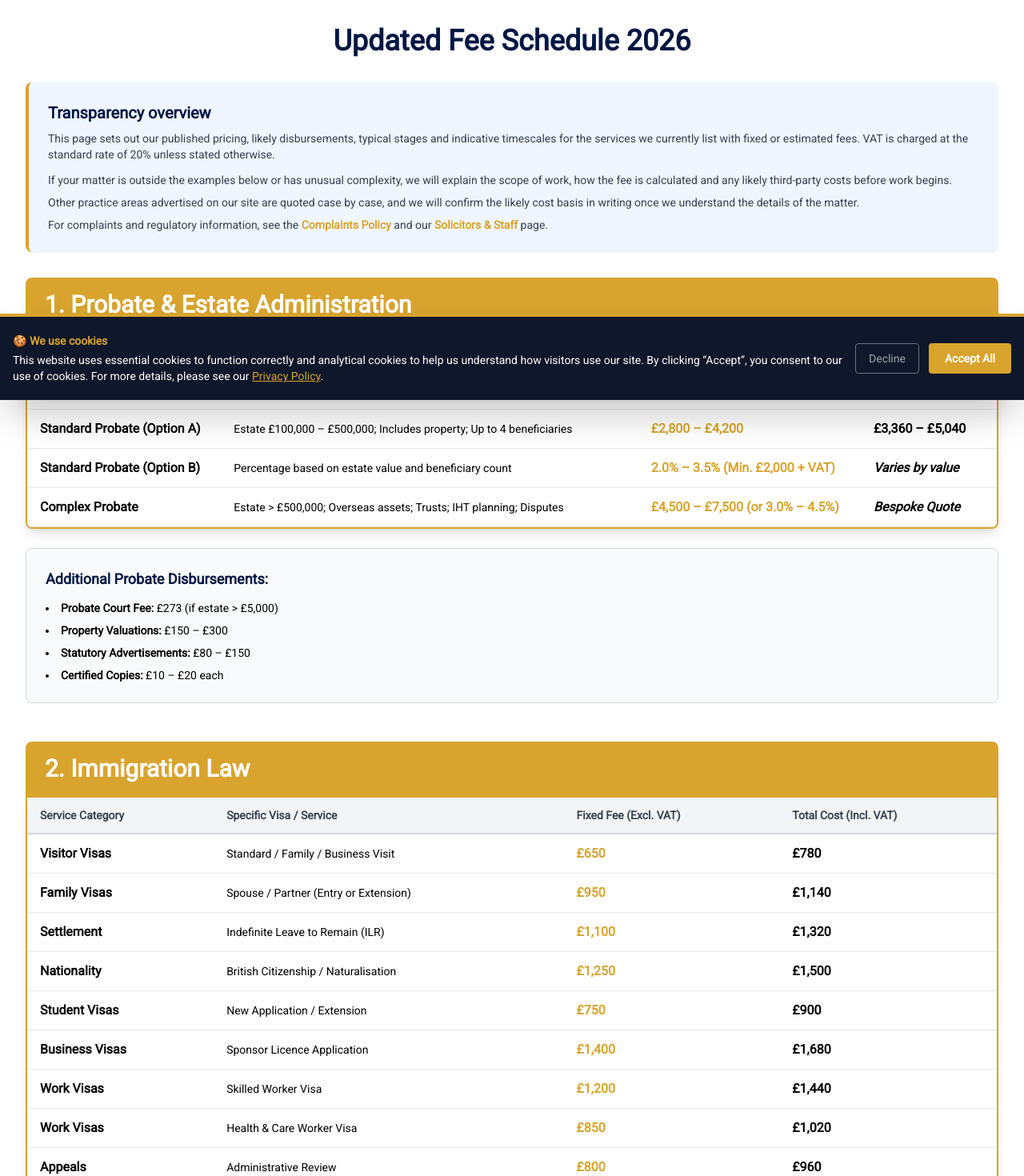
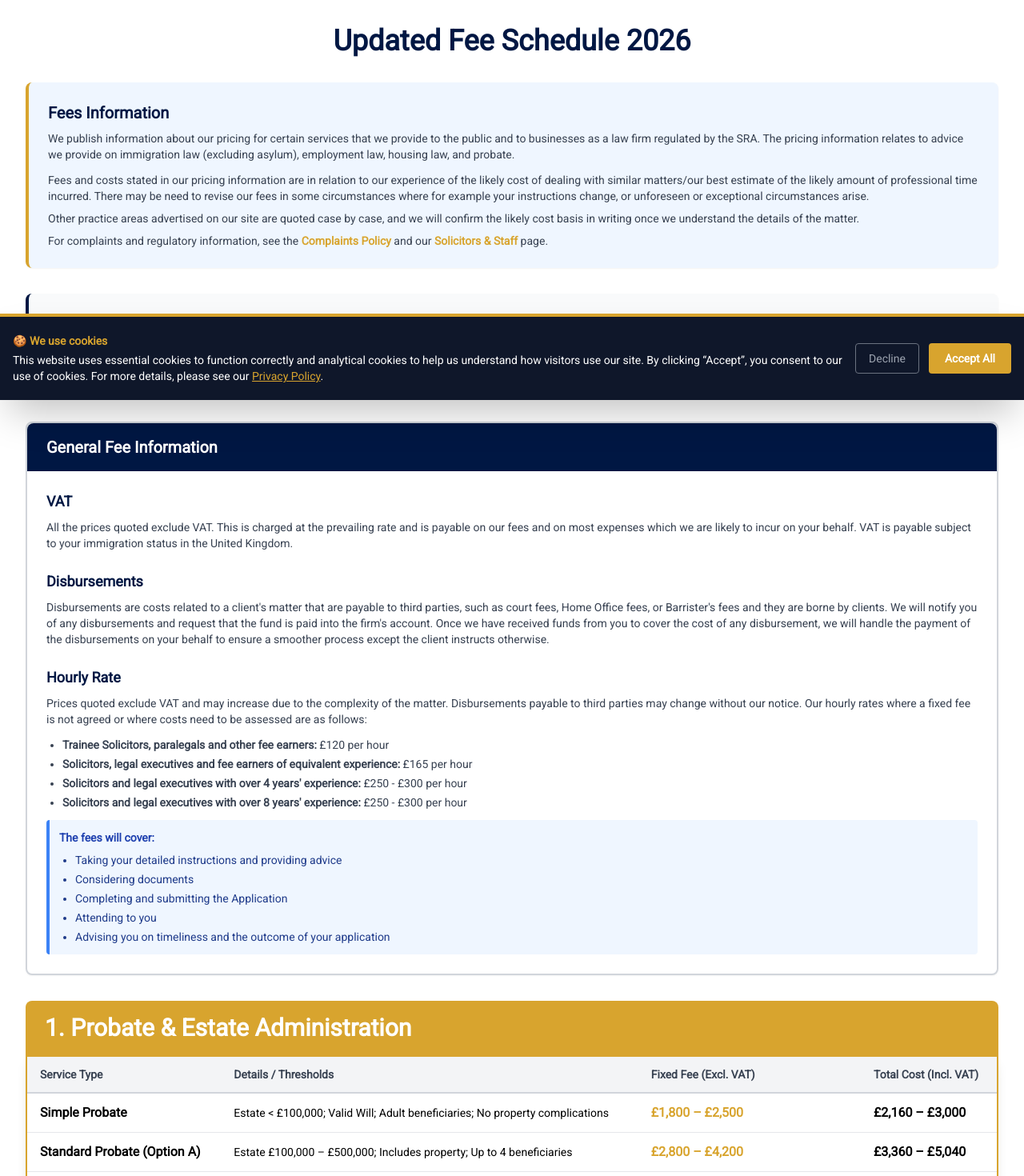
Before and after one commit to coolrass1/jdswebsiteapp, a Next.js app: page /fees in a window 1280 px wide. Shown: the part 300-1770 px from the top of the page at 80% size. Built offline with nearby package versions, Linux system fonts and the light colour scheme.

Commit message:
will version

```diff
--- a/app/components/PracticeArea.jsx
+++ b/app/components/PracticeArea.jsx
@@ -1,10 +1,27 @@
 import React from "react";
 import Image from 'next/image'
+import Link from 'next/link'
+
 export const PracticeArea = ({practice}) => {
+  // Services with published pricing on the fees page
+  const servicesWithPricing = ['Immigration Law', 'Employment Law', 'Housing Law'];
+  const hasPricing = servicesWithPricing.includes(practice.title);
+
   return (
     <div className="bg-white shadow-md flex py-8 sm:py-10 md:py-12 px-6 sm:px-8 md:px-12 flex-col justify-start items-start gap-6 sm:gap-8 md:gap-10 hover:shadow-2xl transition-shadow [&>*:nth-child(1)]:hover:bg-secondary">
-      <div className="w-16 h-16 sm:w-18 sm:h-18 md:w-20 md:h-20 flex justify-center items-center border-2 border-primary rounded-full transition-colors">
-        <Image  src={practice.url} alt="image" width={30} height={30} className="w-6 h-6 sm:w-7 sm:h-7 md:w-8 md:h-8"/>
+      <div className="flex justify-between items-start w-full gap-4">
+        <div className="w-16 h-16 sm:w-18 sm:h-18 md:w-20 md:h-20 flex justify-center items-center border-2 border-primary rounded-full transition-colors">
+          <Image  src={practice.url} alt="image" width={30} height={30} className="w-6 h-6 sm:w-7 sm:h-7 md:w-8 md:h-8"/>
+        </div>
+
+        {hasPricing && (
+          <Link href="/fees" className="inline-flex items-center gap-1 px-3 py-1.5 sm:px-4 sm:py-2 bg-primary text-white text-xs sm:text-sm font-semibold rounded hover:bg-secondary transition-colors">
+            <svg xmlns="http://www.w3.org/2000/svg" className="h-4 w-4" fill="none" viewBox="0 0 24 24" stroke="currentColor">
+              <path strokeLinecap="round" strokeLinejoin="round" strokeWidth={2} d="M12 8c-1.657 0-3 .895-3 2s1.343 2 3 2 3 .895 3 2-1.343 2-3 2m0-8c1.11 0 2.08.402 2.599 1M12 8V7m0 1v8m0 0v1m0-1c-1.11 0-2.08-.402-2.599-1M21 12a9 9 0 11-18 0 9 9 0 0118 0z" />
+            </svg>
+            View Pricing
+          </Link>
+        )}
       </div>
 
       <p className="text-xl sm:text-2xl text-center font-bold uppercase leading-tight">{practice.title}</p>
--- a/app/components/solicitors/Solicitor.jsx
+++ b/app/components/solicitors/Solicitor.jsx
@@ -54,7 +54,7 @@ const Solicitor = () => {
             Afame, Kingsley, John OFFIAH; “AJ” to colleagues, other lawyers, and
             clients alike.
             <br />
-            Admitted as a Solicitor end of 1999; in 24th year as a Solicitor
+            Admitted as a Solicitor end of 1999; in 27th year as a Solicitor
             with unrestricted Practising Certificate; approaching 30 years in
             the law.
           </p>
--- a/app/components/solicitors/Solicitor2.jsx
+++ b/app/components/solicitors/Solicitor2.jsx
@@ -32,7 +32,7 @@ const Solicitor2 = () => {
           </h1>
           <h3 className="font-extrabold mb-2">Director / Solicitor </h3>
           <p className="py-2 text-justify">
-            Wil is a Solicitor of the Supreme Court of England &amp; Wales (admitted 2005), now in his <strong>20th year of post-qualification experience (PQE)</strong>. He is a co-Director and co-founder of JDS Solicitors Ltd.
+            Wil is a Solicitor of the Supreme Court of England &amp; Wales (admitted 2005), now in his <strong>18th year of post-qualification experience (PQE)</strong>. He is a co-Director and co-founder of JDS Solicitors Ltd.
           </p>
           <p className="py-2 text-justify">
             He has extensive expertise in civil litigation, business law, commercial property, immigration law, written submissions, risk management, and regulatory compliance. Wil also plays a leading role in the firm's compliance and supervision functions.
--- a/app/fees/page.jsx
+++ b/app/fees/page.jsx
@@ -11,13 +11,13 @@ const Feeuptodate = () => {
         </h1>
 
         <div className="mb-8 bg-blue-50 border-l-4 border-primary p-4 sm:p-6 rounded-lg shadow-sm">
-          <h2 className="text-lg sm:text-xl font-bold text-secondary mb-2">Transparency overview</h2>
+          <h2 className="text-lg sm:text-xl font-bold text-secondary mb-2">Fees Information</h2>
           <p className="text-xs sm:text-sm text-gray-700 leading-relaxed">
-            This page sets out our published pricing, likely disbursements, typical stages and indicative timescales for the services we currently list with fixed or estimated fees. VAT is charged at the standard rate of 20% unless stated otherwise.
+            We publish information about our pricing for certain services that we provide to the public and to businesses as a law firm regulated by the SRA. The pricing information relates to advice we provide on immigration law (excluding asylum), employment law, housing law, and probate.
           </p>
           <div className="mt-3 text-xs sm:text-sm text-gray-700 space-y-2">
             <p>
-              If your matter is outside the examples below or has unusual complexity, we will explain the scope of work, how the fee is calculated and any likely third-party costs before work begins.
+              Fees and costs stated in our pricing information are in relation to our experience of the likely cost of dealing with similar matters/our best estimate of the likely amount of professional time incurred. There may be need to revise our fees in some circumstances where for example your instructions change, or unforeseen or exceptional circumstances arise.
             </p>
             <p>
               Other practice areas advertised on our site are quoted case by case, and we will confirm the likely cost basis in writing once we understand the details of the matter.
@@ -25,6 +25,64 @@ const Feeuptodate = () => {
             <p>
               For complaints and regulatory information, see the <Link href="/policy" className="font-semibold text-primary hover:underline">Complaints Policy</Link> and our <Link href="/solicitors" className="font-semibold text-primary hover:underline">Solicitors &amp; Staff</Link> page.
             </p>
+          </div>
+        </div>
+
+        {/* Initial Consultation */}
+        <div className="mb-8 bg-gray-50 border-l-4 border-secondary p-4 sm:p-6 rounded-lg shadow-sm">
+          <h2 className="text-lg sm:text-xl font-bold text-secondary mb-3">Initial Consultation</h2>
+          <p className="text-xs sm:text-sm text-gray-700 leading-relaxed">
+            We offer an initial no obligation consultation which can either be in person or remotely via telephone, Zoom or any other agreed online platform. The cost of this service is between <strong>£150-£250 per hour excluding VAT</strong> depending on the year of experience of the solicitor or caseworker handling the matter.
+          </p>
+        </div>
+
+        {/* General Fee Information */}
+        <div className="mb-8 bg-white border-2 border-gray-300 rounded-lg shadow-sm">
+          <div className="bg-secondary text-white px-3 sm:px-6 py-3 sm:py-4 rounded-t-lg">
+            <h2 className="text-lg sm:text-xl font-bold">General Fee Information</h2>
+          </div>
+          <div className="p-4 sm:p-6 space-y-6">
+
+            {/* VAT Section */}
+            <div>
+              <h3 className="text-base sm:text-lg font-bold text-secondary mb-2">VAT</h3>
+              <p className="text-xs sm:text-sm text-gray-700 leading-relaxed">
+                All the prices quoted exclude VAT. This is charged at the prevailing rate and is payable on our fees and on most expenses which we are likely to incur on your behalf. VAT is payable subject to your immigration status in the United Kingdom.
+              </p>
+            </div>
+
+            {/* Disbursements Section */}
+            <div>
+              <h3 className="text-base sm:text-lg font-bold text-secondary mb-2">Disbursements</h3>
+              <p className="text-xs sm:text-sm text-gray-700 leading-relaxed">
+                Disbursements are costs related to a client's matter that are payable to third parties, such as court fees, Home Office fees, or Barrister's fees and they are borne by clients. We will notify you of any disbursements and request that the fund is paid into the firm's account. Once we have received funds from you to cover the cost of any disbursement, we will handle the payment of the disbursements on your behalf to ensure a smoother process except the client instructs otherwise.
+              </p>
+            </div>
+
+            {/* Hourly Rate Section */}
+            <div>
+              <h3 className="text-base sm:text-lg font-bold text-secondary mb-2">Hourly Rate</h3>
+              <p className="text-xs sm:text-sm text-gray-700 leading-relaxed mb-3">
+                Prices quoted exclude VAT and may increase due to the complexity of the matter. Disbursements payable to third parties may change without our notice. Our hourly rates where a fixed fee is not agreed or where costs need to be assessed are as follows:
+              </p>
+              <ul className="list-disc pl-5 space-y-1 text-xs sm:text-sm text-gray-700">
+                <li><strong>Trainee Solicitors, paralegals and other fee earners:</strong> £120 per hour</li>
+                <li><strong>Solicitors, legal executives and fee earners of equivalent experience:</strong> £165 per hour</li>
+                <li><strong>Solicitors and legal executives with over 4 years' experience:</strong> £250 - £300 per hour</li>
+                <li><strong>Solicitors and legal executives with over 8 years' experience:</strong> £250 - £300 per hour</li>
+              </ul>
+              <div className="mt-3 bg-blue-50 border-l-4 border-blue-500 p-3 rounded">
+                <p className="text-xs sm:text-sm font-semibold text-blue-800 mb-2">The fees will cover:</p>
+                <ul className="list-disc pl-5 space-y-1 text-xs sm:text-sm text-blue-900">
+                  <li>Taking your detailed instructions and providing advice</li>
+                  <li>Considering documents</li>
+                  <li>Completing and submitting the Application</li>
+                  <li>Attending to you</li>
+                  <li>Advising you on timeliness and the outcome of your application</li>
+                </ul>
+              </div>
+            </div>
+
           </div>
         </div>
 
@@ -491,12 +549,12 @@ const Feeuptodate = () => {
           <div className="bg-gray-50 border-l-4 border-secondary p-4 sm:p-6 rounded-lg">
              <h3 className="text-lg font-bold mb-2 sm:mb-4 text-secondary">Team Qualifications & Experience</h3>
              <p className="text-xs sm:text-sm text-gray-700 mb-3 sm:mb-4">
-               All work is supervised by our Principal, <strong>Mr. A. J. Offiah</strong> (MA), who has over 24 years of post-qualification experience as a Solicitor.
+               All work is supervised by our Principal, <strong>Mr. A. J. Offiah</strong> (MA), who has over 27 years of post-qualification experience as a Solicitor.
              </p>
 
              <div className="space-y-2 sm:space-y-3 text-xs sm:text-sm text-gray-700">
                <div className="bg-white p-3 rounded border-l-2 border-primary">
-                 <p><strong className="text-primary">Probate & Estate Administration:</strong> Handled by <strong>Wilberforce Ehimika</strong> (Solicitor, 20 years PQE) and team, supervised by A. J. Offiah.</p>
+                 <p><strong className="text-primary">Probate & Estate Administration:</strong> Handled by <strong>Wilberforce Ehimika</strong> (Solicitor, 18 years PQE) and team, supervised by A. J. Offiah.</p>
                </div>
 
                <div className="bg-white p-3 rounded border-l-2 border-primary">
@@ -504,11 +562,11 @@ const Feeuptodate = () => {
                </div>
 
                <div className="bg-white p-3 rounded border-l-2 border-primary">
-                 <p><strong className="text-primary">Employment Law:</strong> Handled by <strong>Wilberforce Ehimika</strong> (Solicitor, 20 years PQE) and team, supervised by A. J. Offiah.</p>
+                 <p><strong className="text-primary">Employment Law:</strong> Handled by <strong>Wilberforce Ehimika</strong> (Solicitor, 18 years PQE) and team, supervised by A. J. Offiah.</p>
                </div>
 
                <div className="bg-white p-3 rounded border-l-2 border-primary">
-                 <p><strong className="text-primary">Debt Recovery & Commercial Collections:</strong> Handled by <strong>Wilberforce Ehimika</strong> (Solicitor, 20 years PQE), supervised by A. J. Offiah.</p>
+                 <p><strong className="text-primary">Debt Recovery & Commercial Collections:</strong> Handled by <strong>Wilberforce Ehimika</strong> (Solicitor, 18 years PQE), supervised by A. J. Offiah.</p>
                </div>
              </div>
 
--- a/app/practice/page.jsx
+++ b/app/practice/page.jsx
@@ -28,12 +28,52 @@ const practice = () => {
           its clients and associates alike. We practice in the following areas
           of Law:
         </p>
+
+        {/* Pricing Information Notice */}
+        <div className="w-full max-w-4xl bg-blue-50 border-l-4 border-primary p-4 sm:p-6 rounded-lg shadow-sm">
+          <p className="text-sm sm:text-base text-gray-800 text-center">
+            <strong className="text-primary">Transparent Pricing:</strong> We publish detailed pricing information for Immigration, Employment, Housing, and Probate services.
+            <a href="/fees" className="ml-1 font-bold text-secondary hover:underline transition-colors">
+              View our fee schedule →
+            </a>
+          </p>
+        </div>
+
         <div className="flex flex-col gap-5 sm:gap-6 md:gap-7 pb-5 sm:pb-7 w-full">
 
           { practicelist.map((practi,k)=><PracticeArea key={k} practice={practi}/>)}
           {/* <PracticeArea/>
           <PracticeArea/>
           <PracticeArea/> */}
+        </div>
+
+        {/* Additional Information Section */}
+        <div className="w-full max-w-4xl grid grid-cols-1 md:grid-cols-2 gap-4 sm:gap-6 pb-8 sm:pb-10">
+          <div className="bg-gray-50 border border-gray-200 p-4 sm:p-6 rounded-lg shadow-sm hover:shadow-md transition-shadow">
+            <h3 className="text-base sm:text-lg font-bold text-secondary mb-2">Need More Information?</h3>
+            <p className="text-xs sm:text-sm text-gray-700 mb-3">
+              We offer initial consultations to discuss your legal needs and provide guidance on the best approach for your matter.
+            </p>
+            <a href="/contact" className="inline-flex items-center gap-1 text-primary font-semibold hover:underline text-sm">
+              Contact us today
+              <svg xmlns="http://www.w3.org/2000/svg" className="h-4 w-4" fill="none" viewBox="0 0 24 24" stroke="currentColor">
+                <path strokeLinecap="round" strokeLinejoin="round" strokeWidth={2} d="M9 5l7 7-7 7" />
+              </svg>
+            </a>
+          </div>
+
+          <div className="bg-gray-50 border border-gray-200 p-4 sm:p-6 rounded-lg shadow-sm hover:shadow-md transition-shadow">
+            <h3 className="text-base sm:text-lg font-bold text-secondary mb-2">Regulatory Information</h3>
+            <p className="text-xs sm:text-sm text-gray-700 mb-3">
+              JDS Solicitors Ltd is authorised and regulated by the Solicitors Regulation Authority (SRA Number: 653449).
+            </p>
+            <a href="/policy" className="inline-flex items-center gap-1 text-primary font-semibold hover:underline text-sm">
+              View complaints procedure
+              <svg xmlns="http://www.w3.org/2000/svg" className="h-4 w-4" fill="none" viewBox="0 0 24 24" stroke="currentColor">
+                <path strokeLinecap="round" strokeLinejoin="round" strokeWidth={2} d="M9 5l7 7-7 7" />
+              </svg>
+            </a>
+          </div>
         </div>
 
       </div>
```
